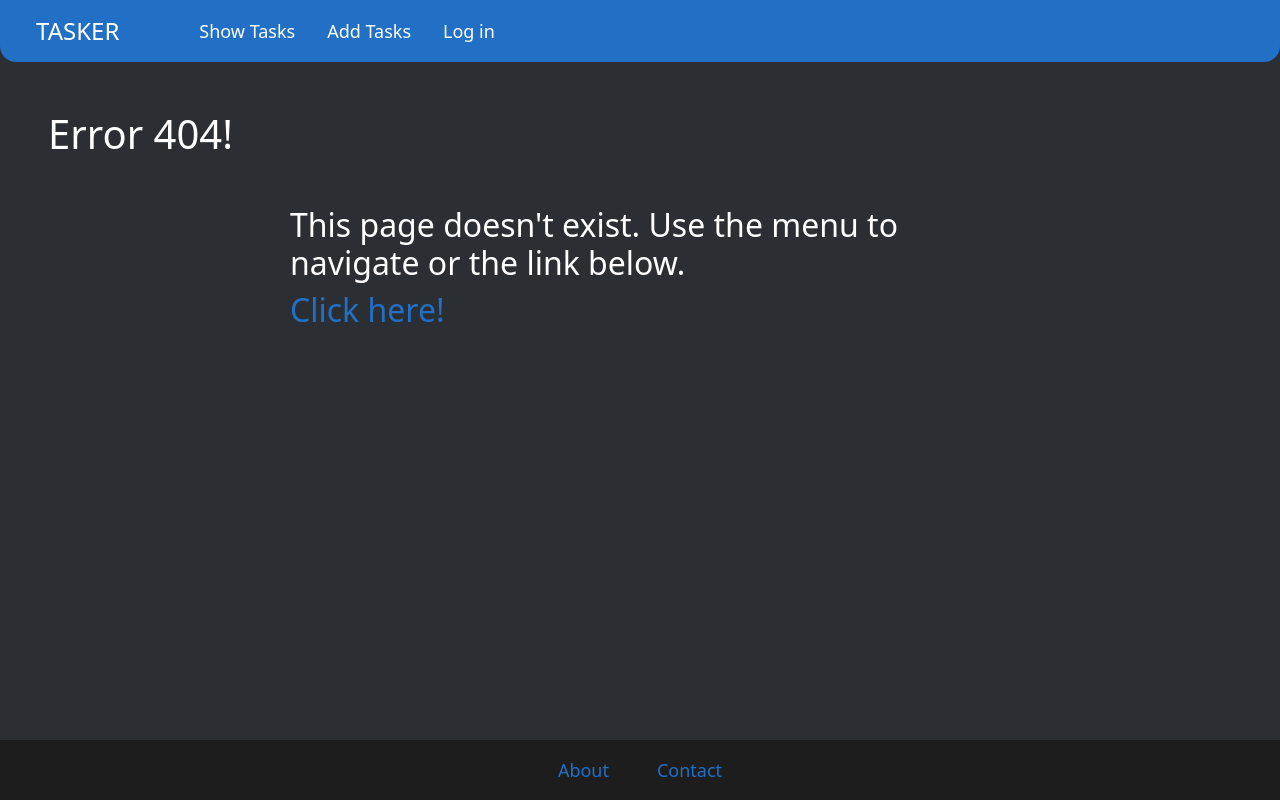
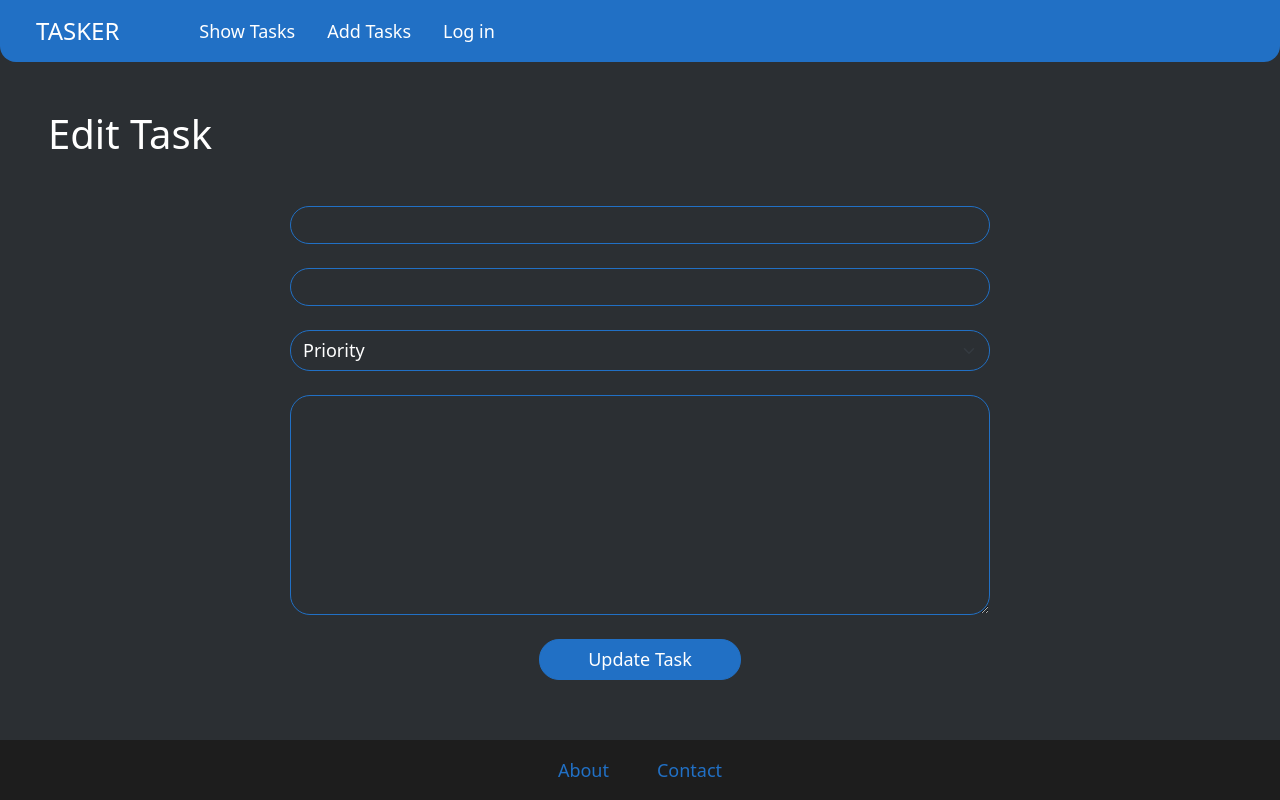
Before and after one commit to ionutprodea/tasker, a React (Vite) app: page /tasks/1 in a window 1280 px wide. Before the commit this address had no page. Built offline with nearby package versions, Linux system fonts and the light colour scheme; no server answers.

Commit message:
Added EditTask page, implemented Edit Task button and logic for ShowTasks and Home pages

```diff
--- /dev/null
+++ b/src/components/EditTask.tsx
@@ -0,0 +1,207 @@
+import { useForm } from "react-hook-form";
+import { z } from "zod";
+import { zodResolver } from "@hookform/resolvers/zod";
+import { useEffect, useState } from "react";
+import NavBar from "./NavBar";
+import Footer from "./Footer";
+import { Helmet } from "react-helmet";
+import axios from "axios";
+import { API_URL } from "../services/apiEndpoint";
+import { useParams } from "react-router-dom";
+import { useNavigate } from "react-router-dom";
+
+const schema = z.object({
+  importance: z.string().min(1, { message: "Select importance" }),
+  task: z
+    .string()
+    .min(3, { message: "Required, at least 3 letters" })
+    .max(16, { message: "Maximum 16 letters" }),
+  date: z
+    .string()
+    .refine((value) => /^\d{2}\/\d{2}\/\d{4}$/.test(value), {
+      message: "Invalid date format. Use DD/MM/YYYY",
+    })
+    .refine(
+      (value) => {
+        const [day, month, year] = value.split("/").map(Number);
+        const inputDate = new Date(year, month - 1, day);
+        const today = new Date();
+        inputDate.setHours(0, 0, 0, 0);
+        today.setHours(0, 0, 0, 0);
+        return inputDate >= today;
+      },
+      {
+        message: "Task date is in the past",
+      }
+    ),
+  details: z
+    .string()
+    .min(8, { message: "Required, at least 8 letters" })
+    .max(500, { message: "Maximum 500 letters" }),
+});
+
+type FormData = z.infer<typeof schema>;
+
+const EditTask = () => {
+  const [updatingTask, setUpdatingTask] = useState(false);
+  const [taskUpdated, setTaskUpdated] = useState(false);
+  const [addError, setAddError] = useState("");
+  const params = useParams();
+  const navigate = useNavigate();
+  const navigateTarget = sessionStorage.getItem("tasker-edit-redirect");
+
+  useEffect(() => {
+    axios
+      .get(`${API_URL}/tasks/${params.id}`, {
+        headers: {
+          "x-auth-token": sessionStorage.getItem("tasker-auth-token"),
+        },
+      })
+      .then((response) => {
+        console.log(response);
+        reset({
+          task: response.data.task,
+          date: response.data.date,
+          importance: response.data.importance,
+          details: response.data.details,
+        });
+      })
+      .catch((error) => console.log(error));
+  }, [params.id]);
+
+  const {
+    register,
+    handleSubmit,
+    reset,
+    formState: { errors },
+  } = useForm<FormData>({ resolver: zodResolver(schema) });
+
+  const onSubmit = (data: FormData) => {
+    console.log(data);
+    setUpdatingTask(true);
+    axios
+      .put(`${API_URL}/tasks/${params.id}`, data, {
+        headers: {
+          "x-auth-token": sessionStorage.getItem("tasker-auth-token"),
+        },
+      })
+      .then((response) => {
+        console.log("Task added", response.data);
+        setUpdatingTask(false);
+        setTaskUpdated(true);
+        if (navigateTarget === "home") navigate("/");
+        else navigate("/tasks");
+      })
+      .catch((error) => {
+        setUpdatingTask(false);
+        console.log(error.response?.data || error.message);
+        if (error.response) setAddError(error.response.data);
+        else if (error.request) setAddError("No response from the server");
+        else setAddError("Unexpected error. Please try again");
+      });
+    reset();
+  };
+  return (
+    <>
+      <Helmet>
+        <title>Add Tasks</title>
+        <meta property="og:title" content="Add Tasks" />
+        <meta
+          name="description"
+          content="Edit tasks from your Tasker to-do list. Stay organized and boost productivity by managing your daily tasks effortlessly."
+        />
+        <meta
+          property="og:description"
+          content="Edit tasks from your Tasker to-do list. Stay organized and boost productivity by managing your daily tasks effortlessly."
+        />
+        <meta
+          name="keywords"
+          content="Edit Task in Tasker, Simple To-Do App, Task Management App"
+        />
+        <meta
+          property="og:keywords"
+          content="Edit Task in Tasker, Simple To-Do App, Task Management App"
+        />
+        <meta property="og:type" content="website" />
+      </Helmet>
+      <div className="app-container d-flex flex-column justify-content-between">
+        <div className="mb-5">
+          <NavBar />
+          <h1 className="m-5">Edit Task</h1>
+          {taskUpdated && <p className="text">Task updated successfully</p>}
+          {!updatingTask && (
+            <div className="m-5 centered-container">
+              <form className="add-task" onSubmit={handleSubmit(onSubmit)}>
+                {addError && <p className="form-error">{addError}</p>}
+                <input
+                  {...register("task")}
+                  type="text"
+                  name="task"
+                  id="task"
+                  className="form-control mb-4"
+                  autoComplete="off"
+                />
+                {errors.task?.message && (
+                  <p className="form-error">{errors.task.message}</p>
+                )}
+                <input
+                  {...register("date")}
+                  type="text"
+                  name="date"
+                  id="date"
+                  className="form-control mb-4"
+                  autoComplete="off"
+                />
+                {errors.date?.message && (
+                  <p className="form-error">{errors.date.message}</p>
+                )}
+                <select
+                  {...register("importance")}
+                  name="importance"
+                  id="importance"
+                  className="form-select mb-4"
+                >
+                  <option value="">Priority</option>
+                  <option value="high">High</option>
+                  <option value="medium">Medium</option>
+                  <option value="low">Low</option>
+                </select>
+                {errors.importance?.message && (
+                  <p className="form-error">{errors.importance.message}</p>
+                )}
+                <textarea
+                  {...register("details")}
+                  name="details"
+                  id="details"
+                  className="form-control mb-4 details"
+                  autoComplete="off"
+                />
+                {errors.details?.message && (
+                  <p className="form-error">{errors.details.message}</p>
+                )}
+                <div className="d-flex justify-content-center">
+                  <button
+                    type="submit"
+                    className="btn btn-primary submit-btn px-5"
+                  >
+                    Update Task
+                  </button>
+                </div>
+              </form>
+            </div>
+          )}
+          {updatingTask && (
+            <div className="m-5 centered-container">
+              <div className="spinner-border spinner" role="status">
+                <span className="visually-hidden">Posting...</span>
+              </div>
+            </div>
+          )}
+        </div>
+        <Footer />
+      </div>
+    </>
+  );
+};
+
+export default EditTask;
--- a/src/components/Home.tsx
+++ b/src/components/Home.tsx
@@ -219,6 +219,18 @@ const Home = () => {
                           </div>
                           <p className="my-1 task-date-mobile">{task.date}</p>
                           <p className="my-1 task-details">{task.details}</p>
+                          <Link
+                            to={`/tasks/${task._id}`}
+                            className="btn btn-primary my-3 me-3"
+                            onClick={() =>
+                              sessionStorage.setItem(
+                                "tasker-edit-redirect",
+                                "home"
+                              )
+                            }
+                          >
+                            Edit Task
+                          </Link>
                           <button
                             className="btn btn-primary my-3"
                             onClick={() => onRemove(task._id)}
--- a/src/components/ShowTasks.tsx
+++ b/src/components/ShowTasks.tsx
@@ -214,6 +214,18 @@ const ShowTasks = () => {
                         </div>
                         <p className="my-1 task-date-mobile">{task.date}</p>
                         <p className="my-1 task-details">{task.details}</p>
+                        <Link
+                          to={`/tasks/${task._id}`}
+                          className="btn btn-primary my-3 me-3"
+                          onClick={() =>
+                            sessionStorage.setItem(
+                              "tasker-edit-redirect",
+                              "tasks"
+                            )
+                          }
+                        >
+                          Edit Task
+                        </Link>
                         <button
                           className="btn btn-primary my-3"
                           onClick={() => onRemove(task._id)}
--- a/src/main.tsx
+++ b/src/main.tsx
@@ -14,6 +14,7 @@ import ErrorPage from "./components/ErrorPage.tsx";
 import Login from "./components/Login.tsx";
 import Register from "./components/Register.tsx";
 import ProtectedRoute from "./components/ProtectedRoute.tsx";
+import EditTask from "./components/EditTask.tsx";
 const router = createBrowserRouter([
   {
     path: "/",
@@ -57,6 +58,10 @@ const router = createBrowserRouter([
     ),
   },
   {
+    path: "/tasks/:id",
+    element: <EditTask />,
+  },
+  {
     path: "/login",
     element: <Login />,
   },
```
